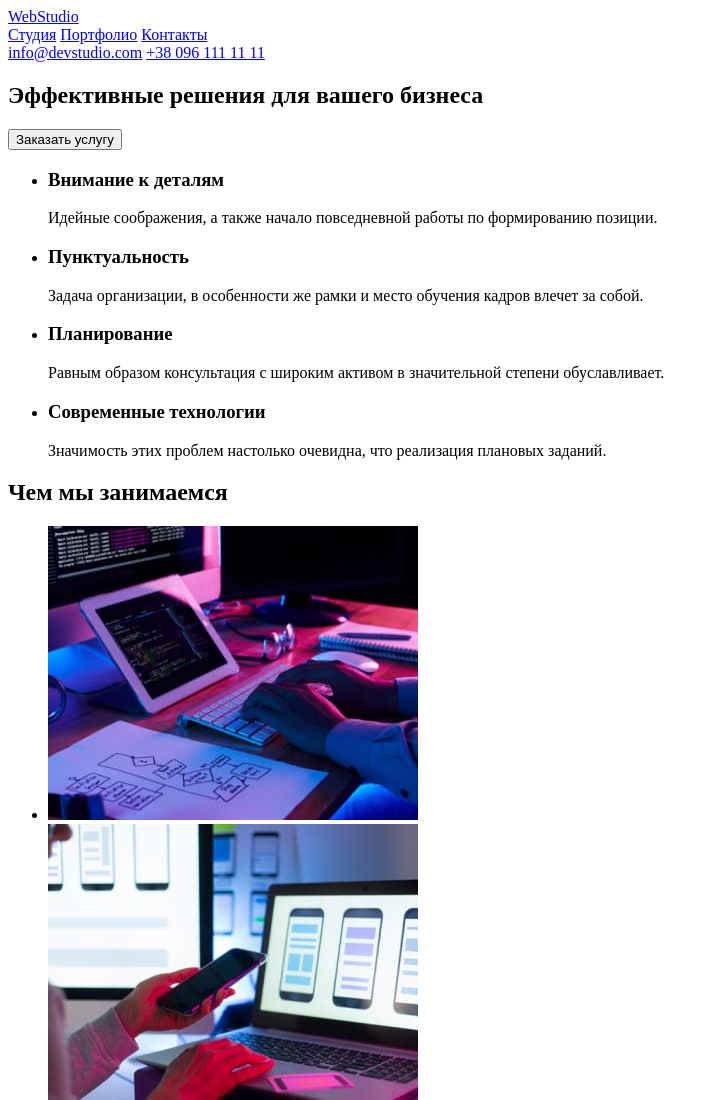
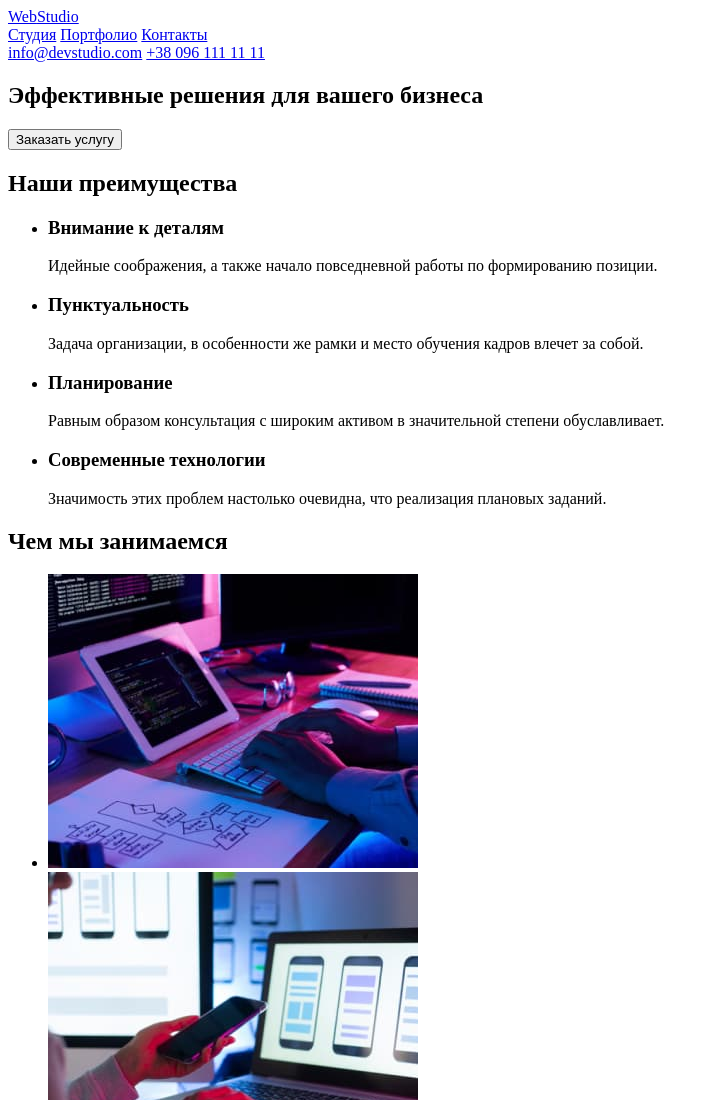
Before and after one commit to SheihMaks/goit-markup-hw-01, a plain HTML site: page index.html in a window 1280 px wide. Shown: the top 1100 px of the page, without its empty margins (0-717 px from the left). Drawn offline with Linux system fonts and the light colour scheme.

Commit message:
Update index.html

```diff
--- a/index.html
+++ b/index.html
@@ -37,14 +37,16 @@
         </div>
       </header>
     </div>
-    <section class="solutions">
+     <!--Main-->
+      <main>
+    <article class="solutions">
       <h1 class="title">Эффективные решения для вашего бизнеса</h1>
       <button type="submit" class="button">Заказать услугу</button>
-    </section>
+    </article>
     <div class="body">
-      <!--Main-->
-      <main>
-        <section>
+       </section>
+      <!--Hidden h2-->
+      <h2>Наши преимущества</h2>
           <ul class="skills">
             <li>
               <h3>Внимание к деталям</h3>
```
